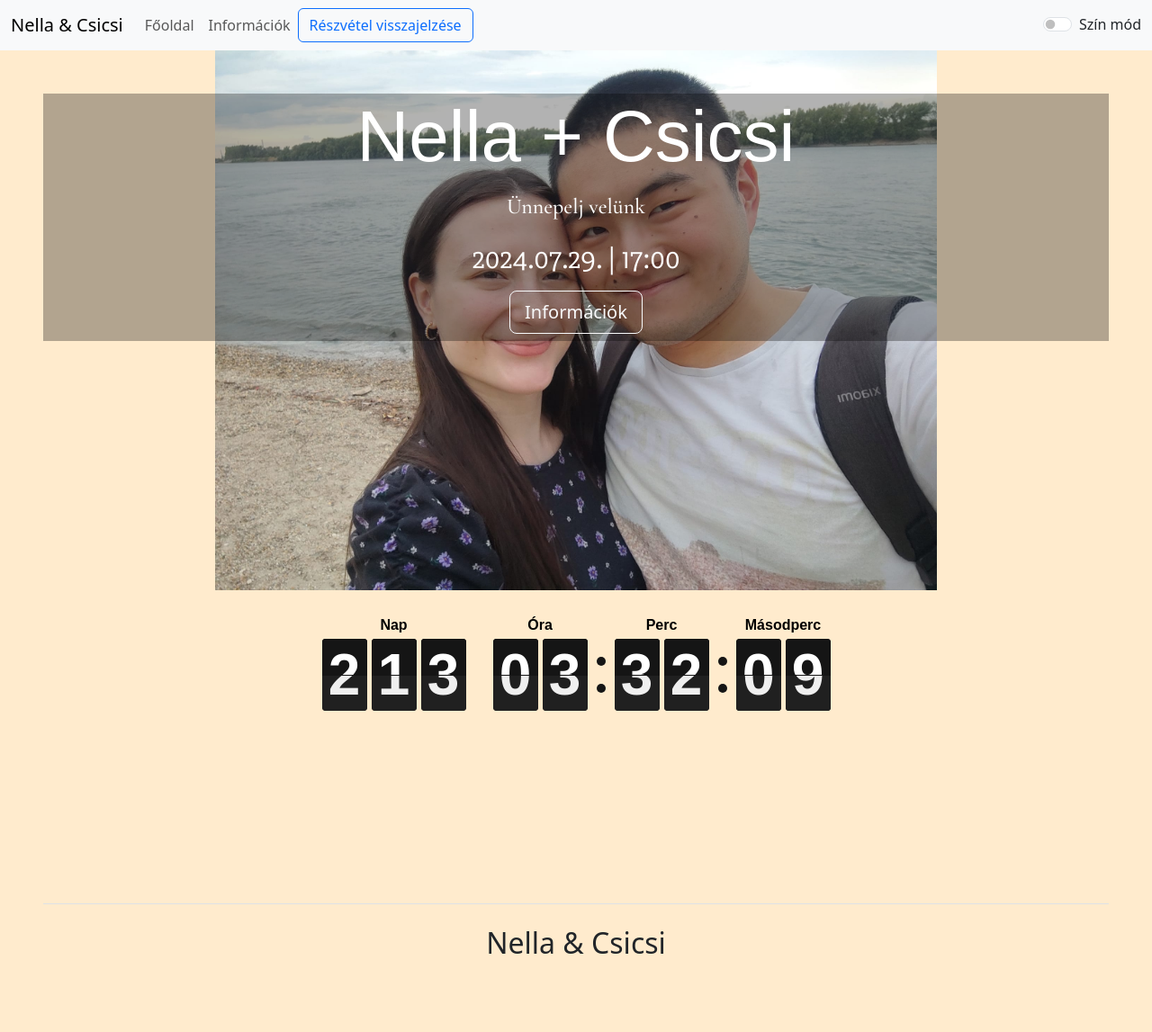
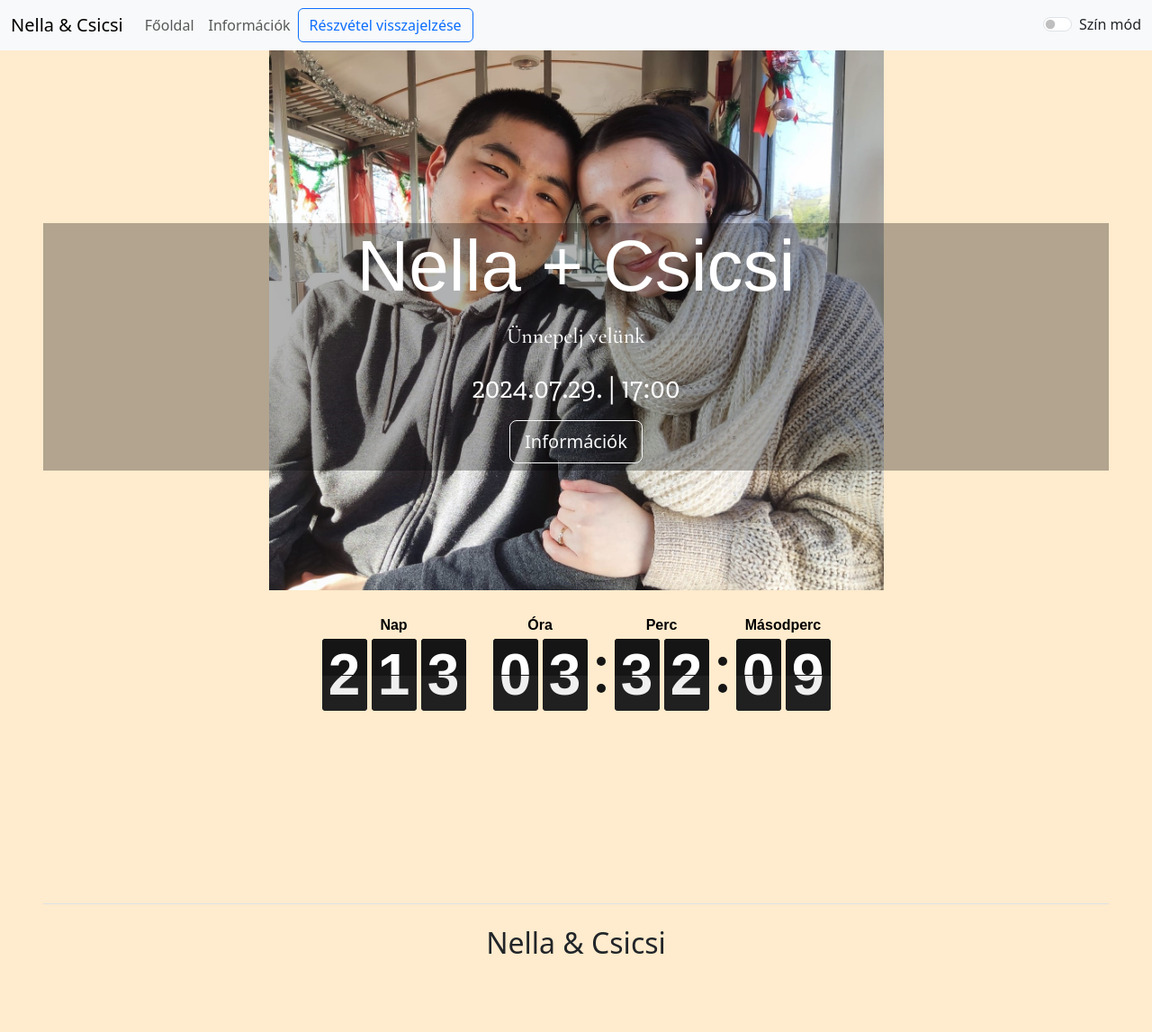
Before and after one commit to csicsi2000/nella.csicsi.eskuvo.github.io, a Jekyll site: the page built from index.md, in a window 1280 px wide. Shown: the whole page at 90% size. Built offline with Jekyll 4.4.1, drawn with Linux system fonts in a browser that asks for light colours; some web fonts are replaced.

Commit message:
add front text breakpoint

```diff
--- a/css/styles.css
+++ b/css/styles.css
@@ -15,4 +15,8 @@ body{
     #intro-example {
       height: 600px;
     }
+
+    .desktop-layout-text{
+      margin-top: 9rem;
+    }
   }
--- a/index.md
+++ b/index.md
@@ -2,8 +2,8 @@
 title: Home page
 layout: default
 ---
-<div id="intro-example" class="p-5 text-center bg-image" style="background-image: url('images/kozos.jpg');background-size: contain;">
-    <div class="mask" style="background-color: rgba(0, 0, 0, 0.3);">
+<div id="intro-example" class="p-5 text-center bg-image" style="background-image: url('images/kozos2.jpg');background-size: contain;">
+    <div class="mask desktop-layout-text" style="background-color: rgba(0, 0, 0, 0.3); ">
       <div class="d-flex justify-content-center align-items-center h-100">
         <div class="text-white">
           <h1 class="mb-3" style="font-family: 'Angella White Personal use font', sans-serif; font-size: 5rem;">Nella + Csicsi</h1>
```
Also changed, not shown: images/kozos2.jpg (added).
